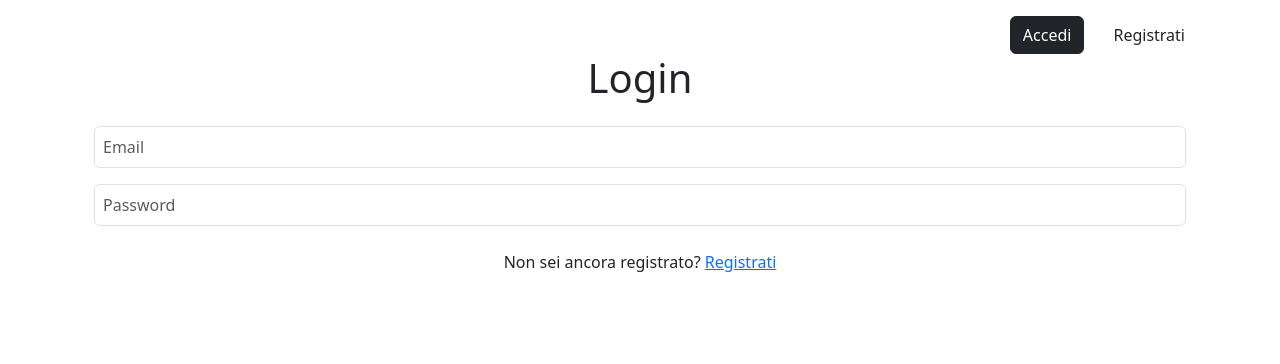
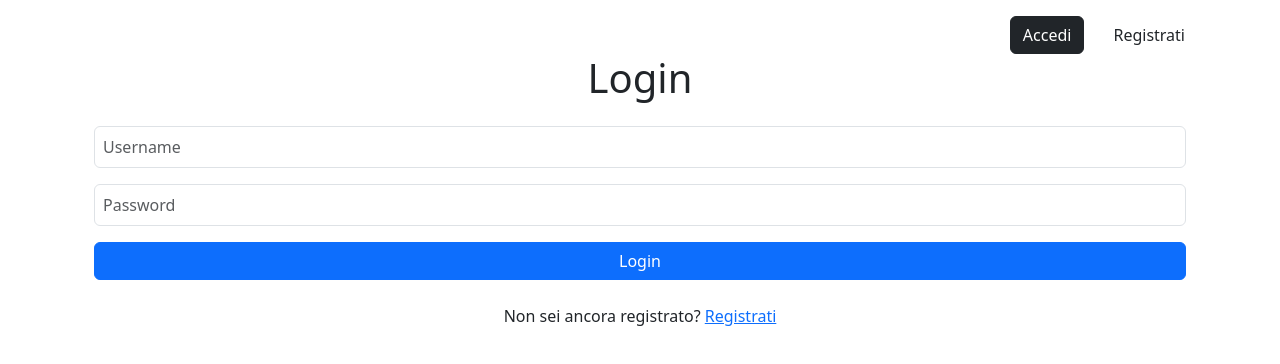
Before and after one commit to lorenzo-de-giorgi/ruby-next-products, a Next.js app: page /login in a window 1280 px wide. Shown: the top 364 px of the page. Built offline with nearby package versions, Linux system fonts and the light colour scheme.

Commit message:
created login request from front-end

```diff
--- a/app/login/page.js
+++ b/app/login/page.js
@@ -1,12 +1,54 @@
+"use client";
+
+import axios from "axios";
 import Link from "next/link";
+import { useState } from "react";
+import { Button } from "react-bootstrap";
 
 export default function LoginPage() {
+    const [username, setUsername] = useState('');
+    const [password, setPassword] = useState('');
+
+    const handleLogin = async (e) => {
+        e.preventDefault();
+        // console.log(username, password);
+        const formData = {
+            username,
+            password
+        }
+
+        try{
+            const response = await axios.post('http://localhost:4567/login', formData, {
+              headers: {
+                'Content-Type': 'application/json',
+              }
+            })
+
+            if (response.status === 200) {
+              alert('Registration successful!');
+              // Redirigi alla pagina di login
+              router.push('/login');
+            } else {
+              alert(`Login avvenuto con successo`);
+            }
+
+          } catch(error) {
+            if (error.response) {
+              // Il server ha restituito una risposta con un codice di stato diverso da 2xx
+              alert(`Login fallito: ${error.response.data.message}`);
+            } else {
+              // Errore nella richiesta
+              alert('An error occurred during login. Please try again later.');
+            }
+          }
+    }
     return(
         <div className="container">
             <h1 className="text-center">Login</h1>
-            <form className="d-flex flex-column">
-                <input type="email" placeholder="Email" required className="form-control p-2 mb-3 mt-3"></input>
-                <input type="password" placeholder="Password" required className="form-control p-2"></input>
+            <form onSubmit={handleLogin} className="d-flex flex-column">
+                <input value={username} onChange={(e) => setUsername(e.target.value)} type="text" placeholder="Username" required className="form-control p-2 mb-3 mt-3"></input>
+                <input value={password} onChange={(e) => setPassword(e.target.value)} type="password" placeholder="Password" required className="form-control p-2"></input>
+                <Button type="submit" className="mt-3">Login</Button>
             </form>
             <p className="text-center mt-4">Non sei ancora registrato? <Link href="/register">Registrati</Link></p>
         </div>
```
